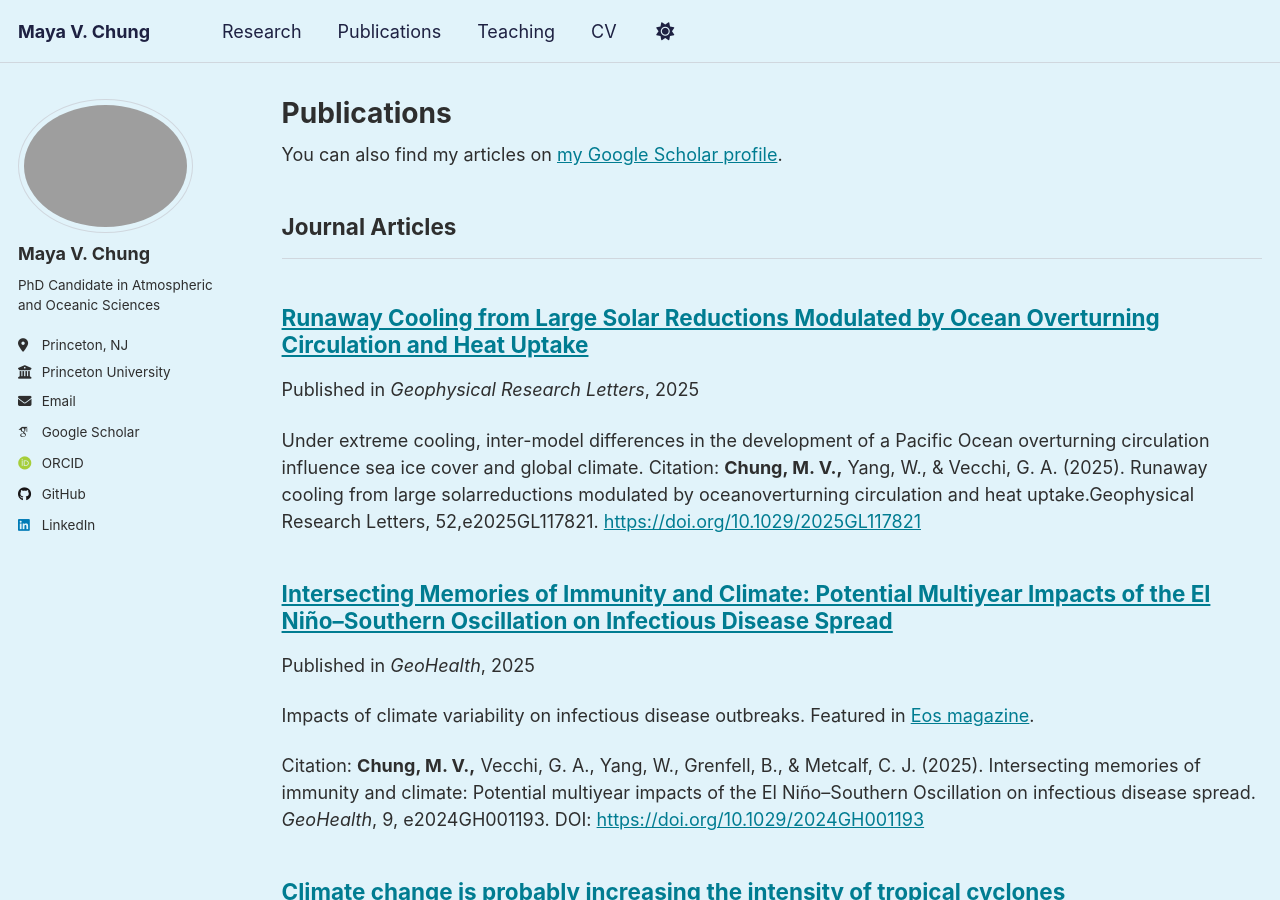
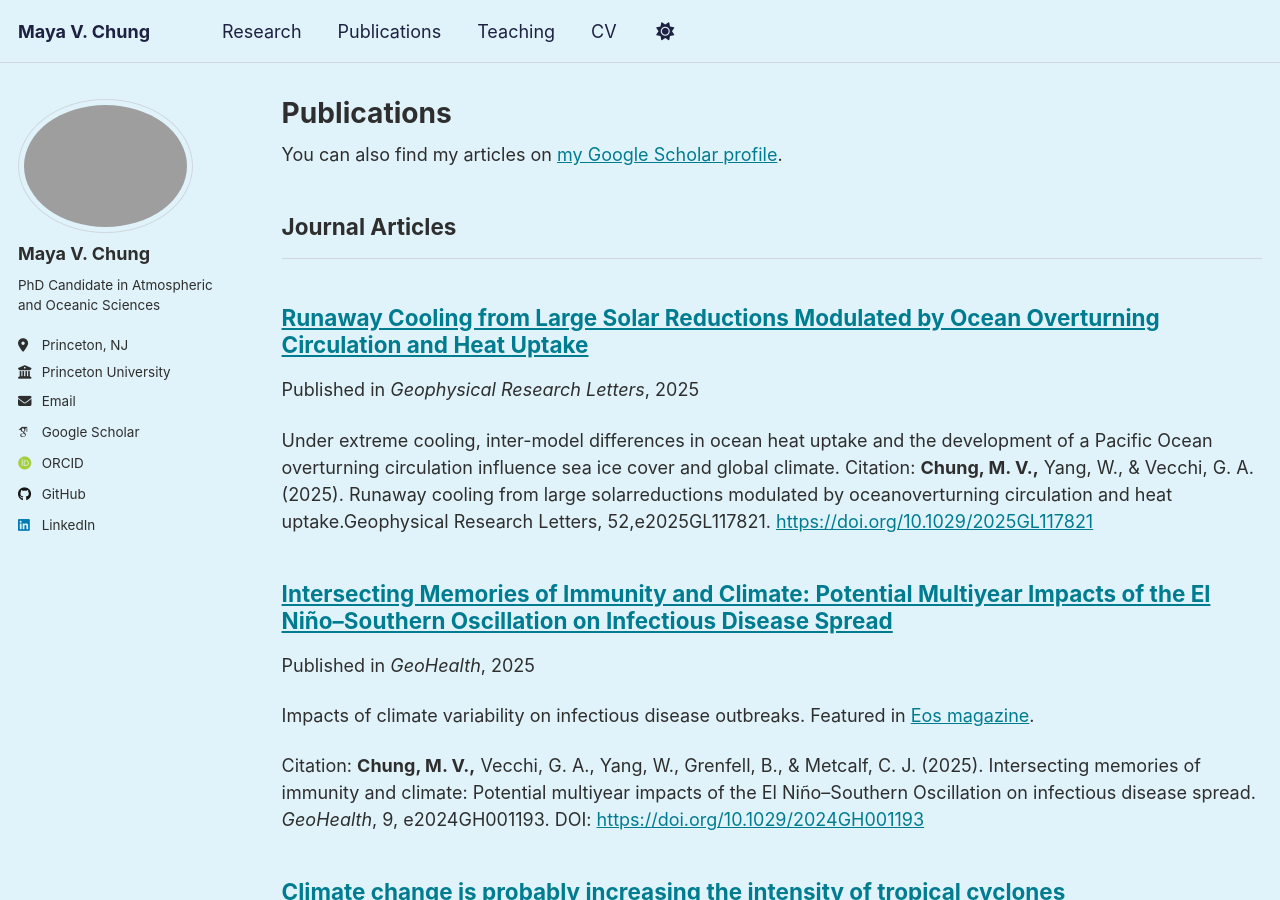
Before and after one commit to mayavchung/mayavchung.github.io, a Jekyll site: the page built from _pages/publications.html, in a window 1280 px wide and 900 px high. Built offline with Jekyll 4.4.1, drawn with Linux system fonts in a browser that asks for light colours; some web fonts are replaced; a script that is not in the unit is left out.

Commit message:
Update paper-solar-change.md

```diff
--- a/_publications/paper-solar-change.md
+++ b/_publications/paper-solar-change.md
@@ -3,7 +3,7 @@ title: "Runaway Cooling from Large Solar Reductions Modulated by Ocean Overturni
 collection: publications
 category: manuscripts
 permalink: /publication/paper-solar-change
-excerpt: 'Under extreme cooling, inter-model differences in the development of a Pacific Ocean overturning circulation influence sea ice cover and global climate.
+excerpt: 'Under extreme cooling, inter-model differences in ocean heat uptake and the development of a Pacific Ocean overturning circulation influence sea ice cover and global climate.
 
 Citation: **Chung, M. V.,** Yang, W., & Vecchi, G. A. (2025). Runaway cooling from large solarreductions modulated by oceanoverturning circulation and heat uptake.Geophysical Research Letters, 52,e2025GL117821. [https://doi.org/10.1029/2025GL117821](https://doi.org/10.1029/2025GL117821)'
 date: 2025-10-03
```
